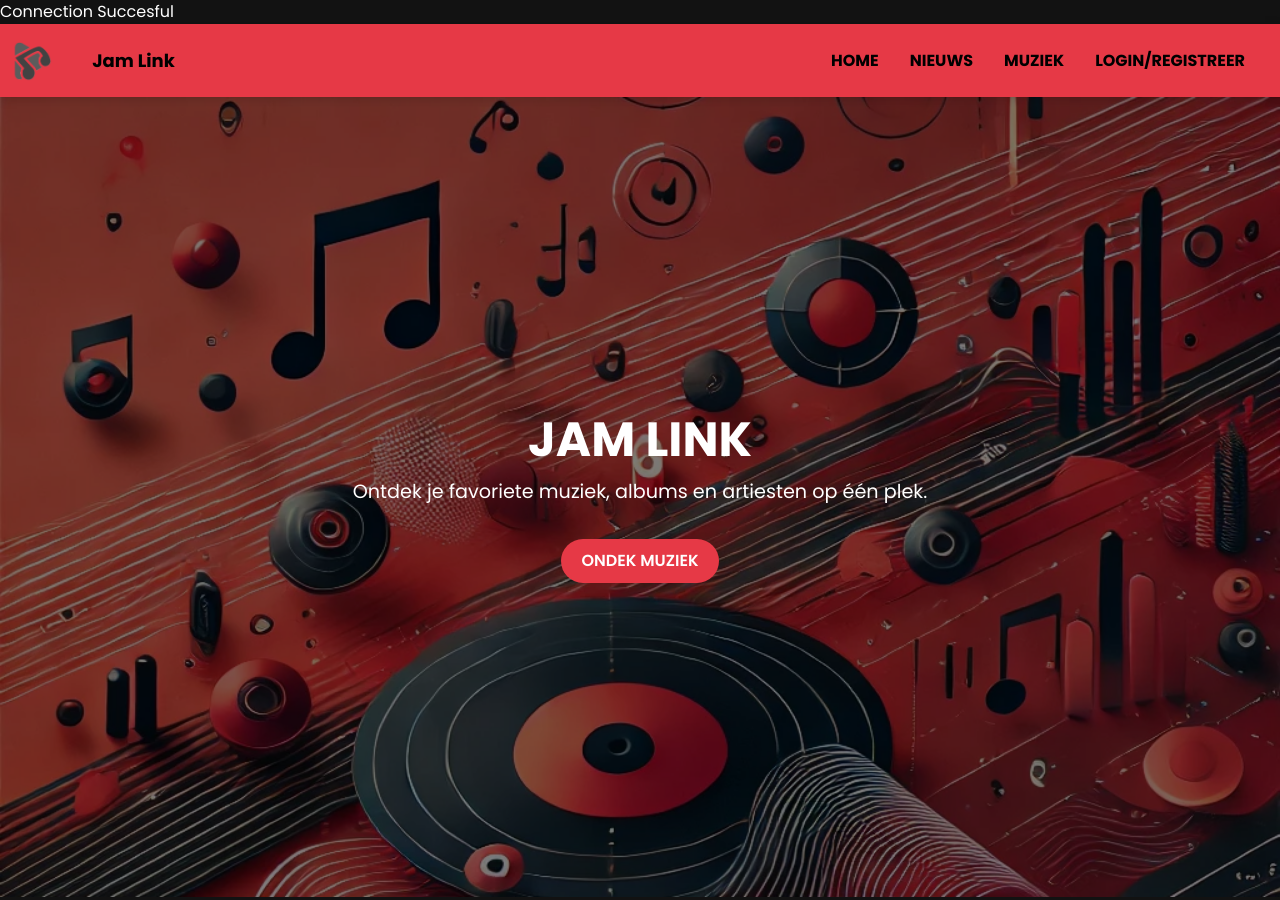
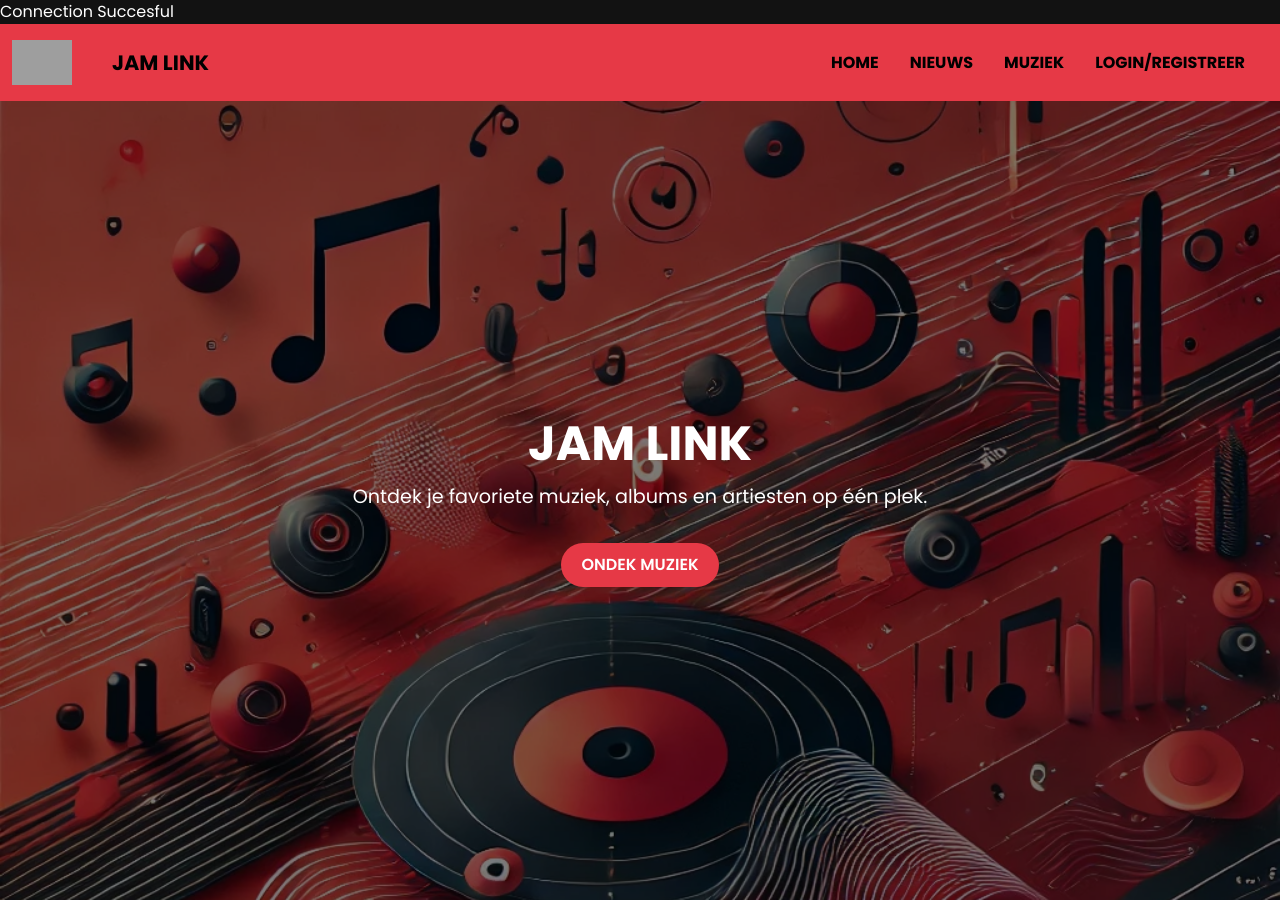
Before and after one commit to Myynkel/BEROEPS2_M2M, a PHP site: page / in a window 1280 px wide. Shown: the top 900 px of the page. Run offline with PHP 8.4, Linux system fonts and the light colour scheme; grey boxes are pictures that could not be loaded.

Commit message:
Kleine aanpassing.

```diff
--- a/styles/styles.css
+++ b/styles/styles.css
@@ -11,16 +11,16 @@ body {
 nav {
     display: flex;
     background-color: #e63946;
-    box-shadow: 0 2px 10px rgba(0, 0, 0, 0.15);
     position: fixed;
     width: 100%;
     z-index: 1000;
 }
 
 .navbar-brand {
-    font-size: 18px;
+    font-size: 1.3rem;
     font-weight: bold;
     padding: 15px 40px;
+    text-transform: uppercase;
 }
 
 .nav-link {
@@ -39,7 +39,7 @@ nav {
 }
 
 .logo {
-  height: 40px;
+  height: 45px;
 }
 
 .header {
--- a/view/index_view.php
+++ b/view/index_view.php
@@ -18,7 +18,7 @@
 <body>
 <nav class="navbar navbar-expand-lg">
     <div class="container-fluid">
-        <img class="logo" src="../img/logo1.png">
+        <img class="logo" src="../img/logo.png">
         <a class="navbar-brand" href="index.html">Jam Link</a>
         <button class="navbar-toggler" type="button" data-bs-toggle="collapse" data-bs-target="#navbarNavAltMarkup"
                 aria-controls="navbarNavAltMarkup" aria-expanded="false" aria-label="Toggle navigation">
```
Also changed, not shown: img/logo1.png (deleted).
